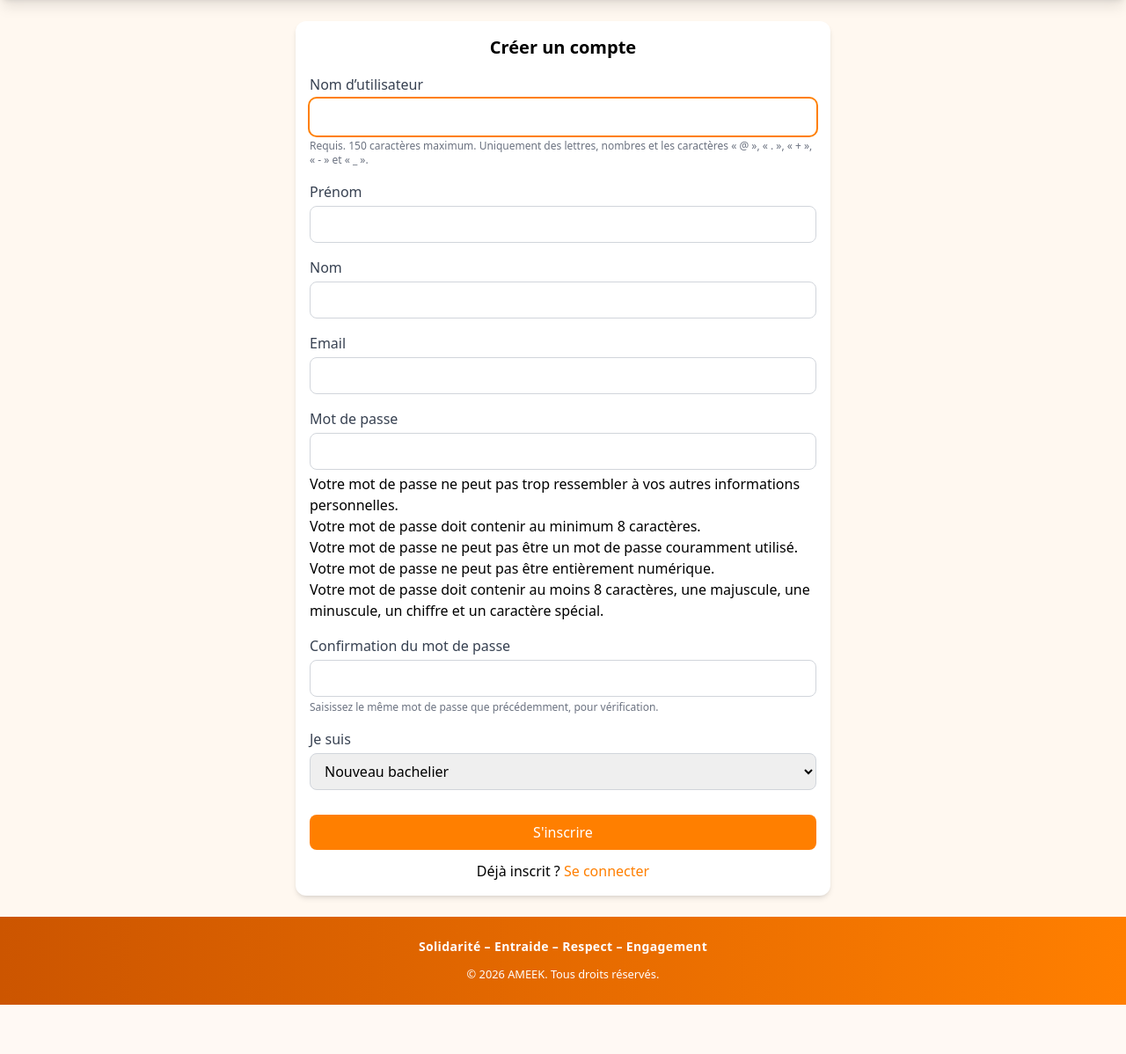
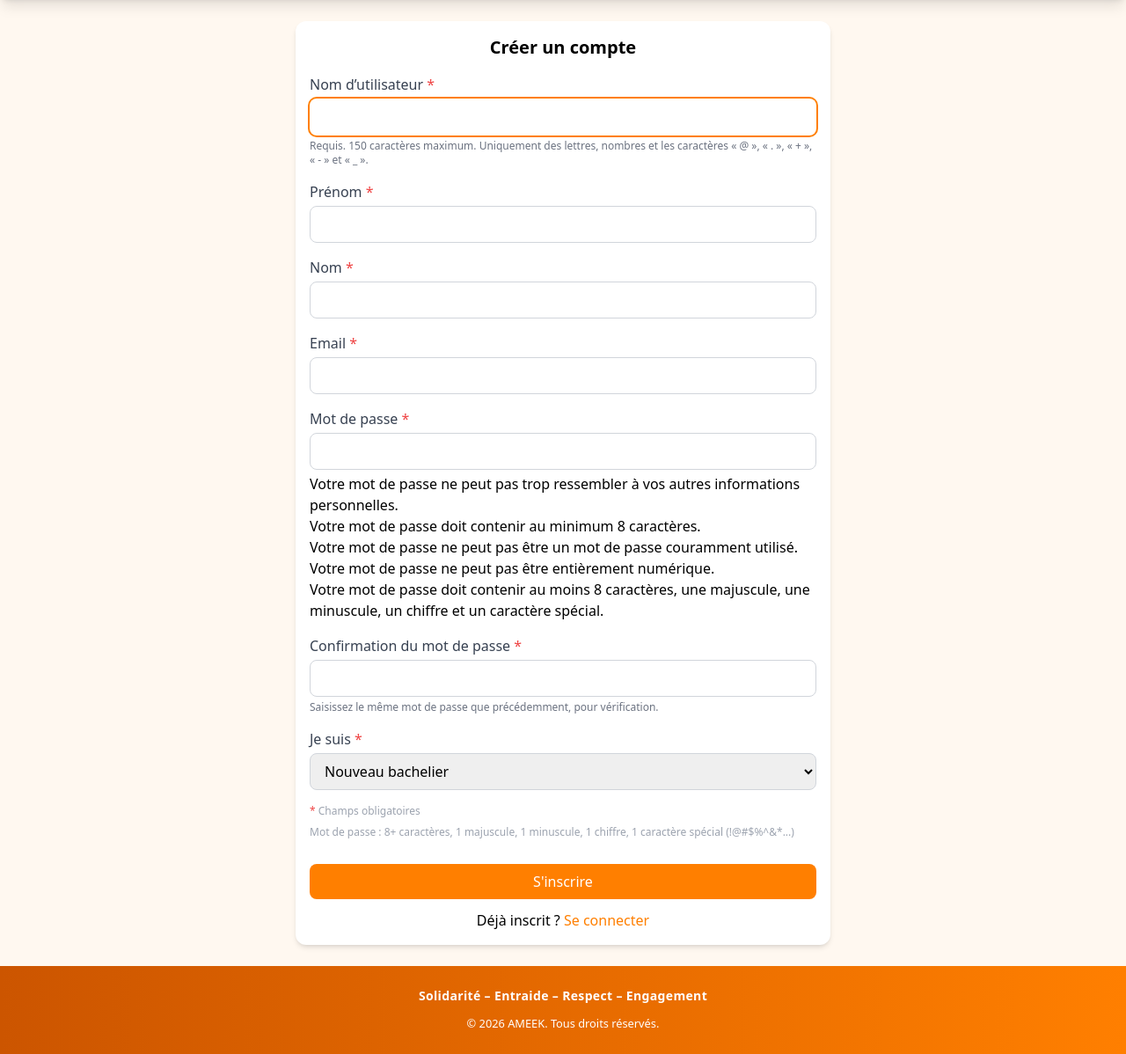
Before and after one commit to Matar057/AMEEK, a Django app: page /accounts/register/ in a window 1280 px wide. Shown: the part 64-1262 px from the top of the page at 88% size. Before the commit the page ends 1206 px from the top, so only its background shows below. Run offline with Django 5.2, Linux system fonts and the light colour scheme; some libraries are stand-ins or nearby versions.

Commit message:
Ajout * sur les champs obligatoires et指示 du mot de passe

```diff
--- a/accounts/templates/accounts/register.html
+++ b/accounts/templates/accounts/register.html
@@ -12,7 +12,7 @@
           {% csrf_token %}
           {% for field in form %}
             <div class="mb-4">
-              <label class="block text-gray-700 font-medium mb-1">{{ field.label }}</label>
+              <label class="block text-gray-700 font-medium mb-1">{{ field.label }}{% if field.field.required %} <span class="text-red-500">*</span>{% endif %}</label>
               {{ field }}
               {% if field.help_text %}
                 <p class="text-gray-500 text-xs mt-1">{{ field.help_text }}</p>
@@ -22,6 +22,8 @@
               {% endif %}
             </div>
           {% endfor %}
+          <p class="text-xs text-gray-400 mb-2"><span class="text-red-500">*</span> Champs obligatoires</p>
+          <p class="text-xs text-gray-400 mb-4">Mot de passe : 8+ caractères, 1 majuscule, 1 minuscule, 1 chiffre, 1 caractère spécial (!@#$%^&amp;*...)</p>
           <button type="submit" class="bg-amicale text-white w-full px-4 py-2 rounded-lg font-medium hover:bg-amicale-fonce transition mt-3">S'inscrire</button>
         </form>
         <p class="text-center mt-3 mb-0">
```
